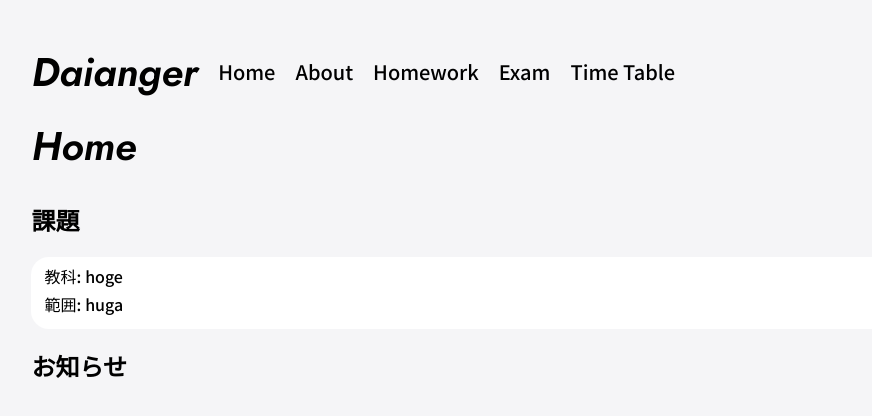
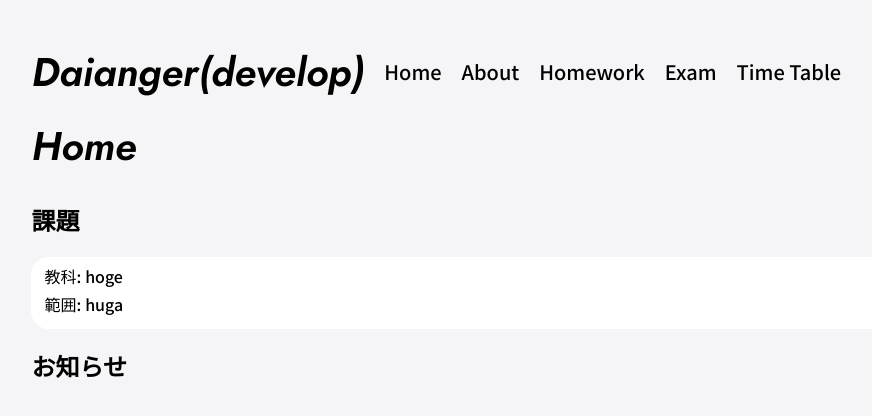
Before and after one commit to daianger/daianger.github.io, a Vue app: page / in a window 1280 px wide. Shown: the top 416 px of the page, without its empty margins (7-879 px from the left). Built offline with nearby package versions, Linux system fonts and the light colour scheme.

Commit message:
開発版だと分かるような表示を追加+ビルド

```diff
--- a/src/components/HeaderElem.vue
+++ b/src/components/HeaderElem.vue
@@ -2,7 +2,7 @@
     <div class="header">
         <ul>
             <li class="title">
-                <h1>Daianger</h1>
+                <h1>Daianger(develop)</h1>
             </li>
             <li> <router-link to="/">Home</router-link></li>
             <li> <router-link to="/about">About</router-link></li>
```
Also changed, not shown: 11 other files (tests, documents, lock files or other folders).
